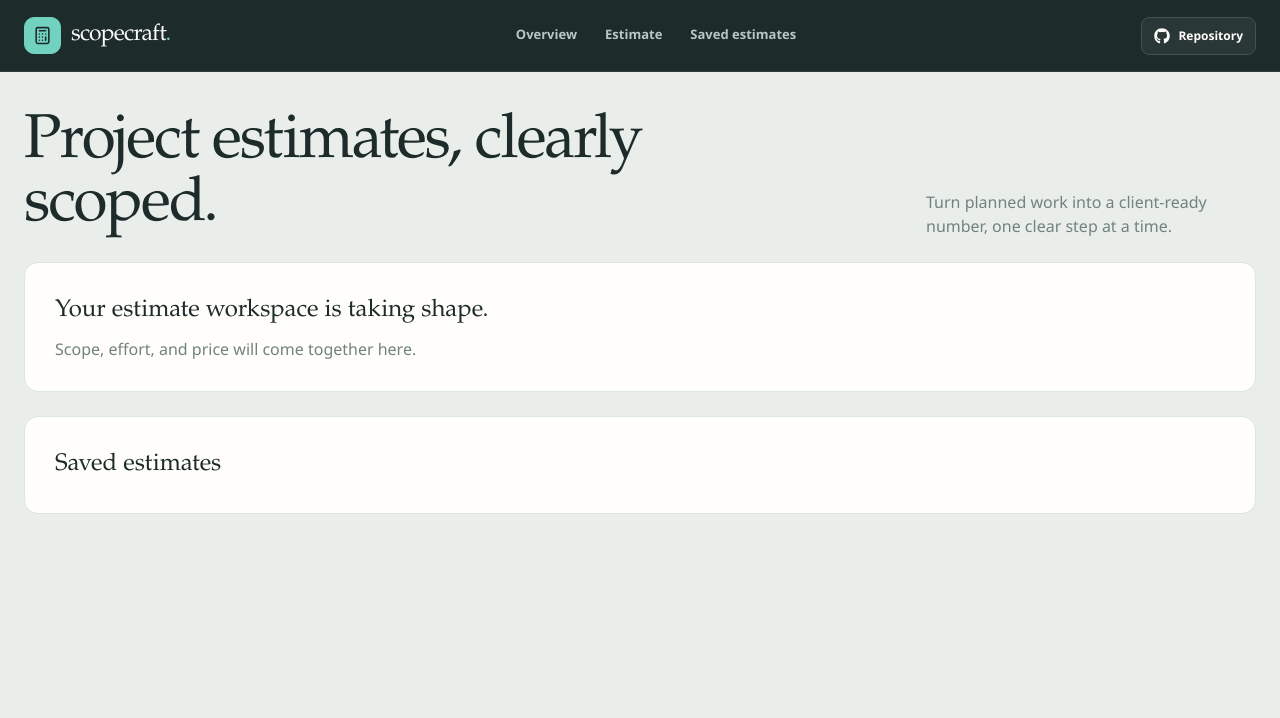
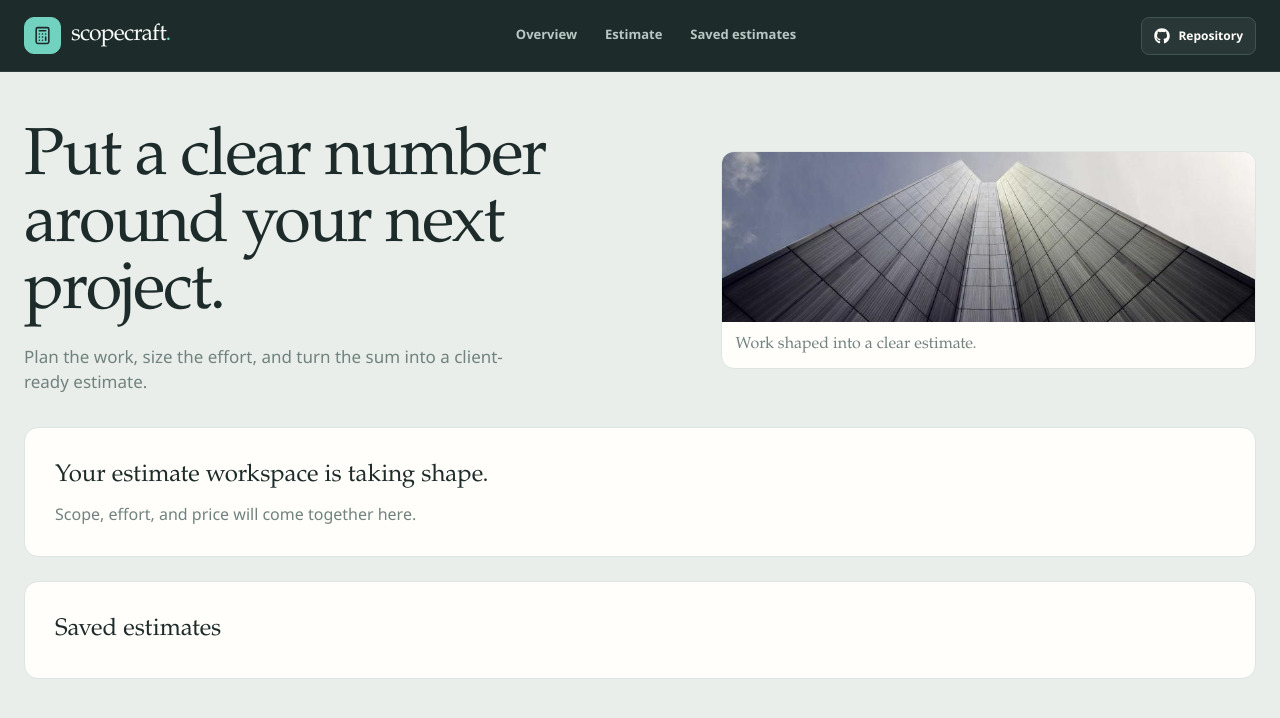
Before and after one commit to a2rp/project-estimation-tool, a React (Vite) app: page / in a window 1280 px wide. Shown: the top 718 px of the page. Built offline with nearby package versions, Linux system fonts and the light colour scheme.

Commit message:
feat: add project estimation introduction

```diff
--- a/src/App.jsx
+++ b/src/App.jsx
@@ -1,3 +1,4 @@
+import EstimateIntro from './components/estimateIntro/index.jsx'
 import Header from './components/header/index.jsx'
 import styles from './App.module.css'
 
@@ -5,10 +6,7 @@ const App = () => (
   <div className={styles.app} id="top">
     <Header />
     <main className={styles.workspace}>
-      <section className={styles.intro} id="overview">
-        <h1>Project estimates, clearly scoped.</h1>
-        <p>Turn planned work into a client-ready number, one clear step at a time.</p>
-      </section>
+      <EstimateIntro />
       <section className={styles.estimate} id="estimate">
         <h2>Your estimate workspace is taking shape.</h2>
         <p>Scope, effort, and price will come together here.</p>
--- a/src/App.module.css
+++ b/src/App.module.css
@@ -14,27 +14,6 @@
     width: min(calc(100% - 48px), 1320px);
     margin-inline: auto;
     padding: 112px 0 64px;
-  }
-
-  .intro {
-    display: flex;
-    align-items: end;
-    justify-content: space-between;
-    gap: 24px;
-
-    h1 {
-      max-width: 700px;
-      font-family: var(--font-display);
-      font-size: clamp(38px, 5vw, 62px);
-      letter-spacing: -1.8px;
-      line-height: 1.02;
-    }
-
-    p {
-      max-width: 330px;
-      color: var(--color-muted);
-      font-size: 16px;
-    }
   }
 
   .estimate,
@@ -62,16 +41,6 @@
       padding: 88px 0 44px;
     }
 
-    .intro {
-      align-items: start;
-      flex-direction: column;
-      gap: 10px;
-
-      h1 {
-        max-width: 520px;
-      }
-    }
-
     .estimate,
     .saved {
       padding: 20px;
--- /dev/null
+++ b/src/components/estimateIntro/index.jsx
@@ -0,0 +1,19 @@
+import styles from './styles.module.css'
+
+const EstimateIntro = () => (
+  <section className={styles.intro} id="overview">
+    <div className={styles.copy}>
+      <h1>Put a clear number around your next project.</h1>
+      <p>Plan the work, size the effort, and turn the sum into a client-ready estimate.</p>
+    </div>
+    <figure className={styles.imageCard}>
+      <img
+        src={`${import.meta.env.BASE_URL}images/project-tower.jpg`}
+        alt="A geometric glass office tower viewed from below"
+      />
+      <figcaption>Work shaped into a clear estimate.</figcaption>
+    </figure>
+  </section>
+)
+
+export default EstimateIntro
--- /dev/null
+++ b/src/components/estimateIntro/styles.module.css
@@ -0,0 +1,66 @@
+.intro {
+  display: grid;
+  grid-template-columns: minmax(0, 1.1fr) minmax(280px, 0.9fr);
+  align-items: center;
+  gap: 42px;
+  padding: 14px 0 8px;
+
+  .copy {
+    max-width: 720px;
+  }
+
+  h1 {
+    max-width: 700px;
+    color: var(--color-ink);
+    font-family: var(--font-display);
+    font-size: clamp(42px, 5.2vw, 68px);
+    letter-spacing: -2px;
+    line-height: 1.01;
+  }
+
+  p {
+    max-width: 520px;
+    margin-top: 16px;
+    color: var(--color-muted);
+    font-size: 17px;
+  }
+
+  .imageCard {
+    overflow: hidden;
+    background: var(--color-surface);
+    border: 1px solid var(--color-line);
+    border-radius: 13px;
+
+    img {
+      width: 100%;
+      height: 170px;
+      object-fit: cover;
+      object-position: center 46%;
+    }
+
+    figcaption {
+      padding: 10px 14px 12px;
+      color: var(--color-muted);
+      font-family: var(--font-display);
+      font-size: 16px;
+    }
+  }
+
+  @media (max-width: 760px) {
+    grid-template-columns: minmax(0, 1fr);
+    gap: 20px;
+    padding-top: 12px;
+
+    h1 {
+      max-width: 620px;
+    }
+
+    .imageCard {
+      max-width: 540px;
+
+      img {
+        height: 150px;
+      }
+    }
+  }
+}
```
Also changed, not shown: public/images/project-tower.jpg (added).
